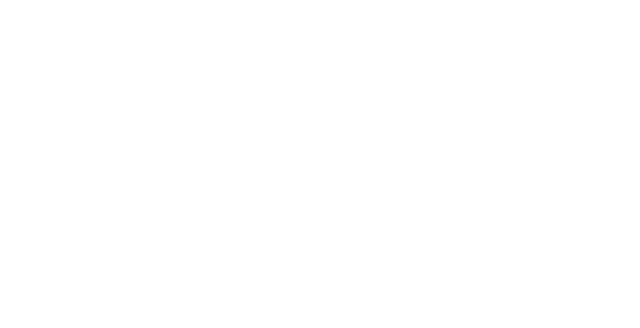
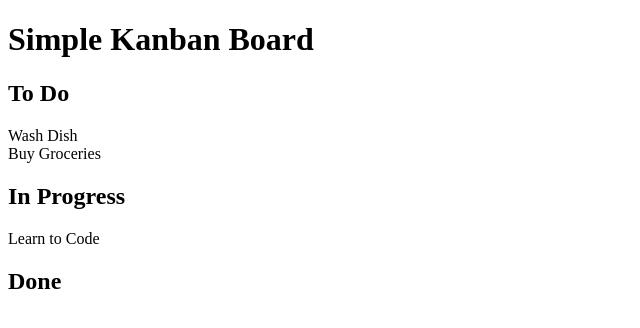
Before and after one commit to br1jraj/Drag-Drop, a plain HTML site: page index.html in a window 1280 px wide. Shown: the whole page, without its empty margins (0-640 px from the left). Drawn offline with Linux system fonts and the light colour scheme.

Commit message:
add all html related work

```diff
--- a/index.html
+++ b/index.html
@@ -3,11 +3,33 @@
 <head>
     <meta charset="UTF-8">
     <meta name="viewport" content="width=device-width, initial-scale=1.0">
-    <title>Document</title>
+    <title>Kandan Board</title>
     <link rel="stylesheet" href="style.css">
 </head>
 <body>
+    <div class="container">
+        <header>
+            <h1>Simple Kanban Board</h1>
+        </header>
 
+        <main class="board">
+            <!-- list1 -->
+            <section class="list" id="list1">
+                <h2>To Do</h2>
+                <div class="card" draggable="true" id="card1">Wash Dish</div>
+                <div class="card" draggable="true" id="card2">Buy Groceries</div>
+            </section>
+            <!-- list 2 -->
+            <section class="list" id="list2">
+                <h2>In Progress</h2>
+                <div class="card" id="card3">Learn to Code</div>
+            </section>
+            <!-- list3 -->
+             <section class="list" id="list3">
+                <h2>Done</h2>
+             </section>
+        </main>
+    </div>
 
     <script src="script.js"></script>
 </body>
```
